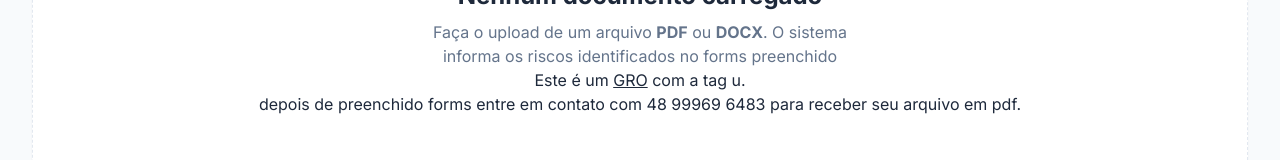
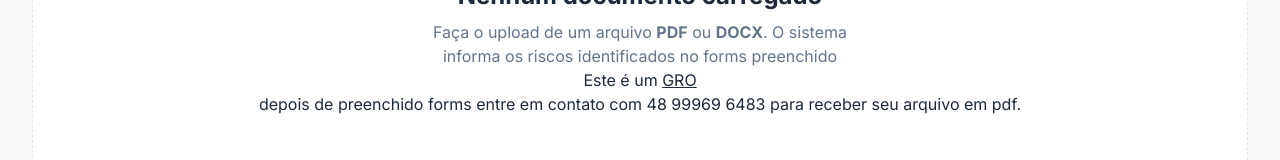
Before and after one commit to tstbr/gro, a plain HTML site: page index.html in a window 1280 px wide. Shown: the part 472-632 px from the top of the page. Drawn offline with nearby package versions, Linux system fonts and the light colour scheme; a script that the page names is missing.

Commit message:
Update index.html

```diff
--- a/index.html
+++ b/index.html
@@ -86,7 +86,7 @@
             </div>
             <h2 class="text-2xl font-bold text-slate-800">Nenhum documento carregado</h2>
             <p class="text-slate-500 mt-2 max-w-md mx-auto">
-                Faça o upload de um arquivo <b>PDF</b> ou <b>DOCX</b>. O sistema informa os riscos identificados no forms preenchido <a href="https://docs.google.com/forms/d/e/1FAIpQLSe4B5GR9y3zmkotb0sNOx2qxn022CHmT6pKTxkjHtzI2Iiulg/viewform"><p>Este é um <u>GRO</u> com a tag u.</p>
+                Faça o upload de um arquivo <b>PDF</b> ou <b>DOCX</b>. O sistema informa os riscos identificados no forms preenchido <a href="https://docs.google.com/forms/d/e/1FAIpQLSe4B5GR9y3zmkotb0sNOx2qxn022CHmT6pKTxkjHtzI2Iiulg/viewform"><p>Este é um <u>GRO</u></p>
 </a> depois de preenchido forms entre em contato com 48 99969 6483 para receber seu arquivo em pdf.
 
             </p>
```
